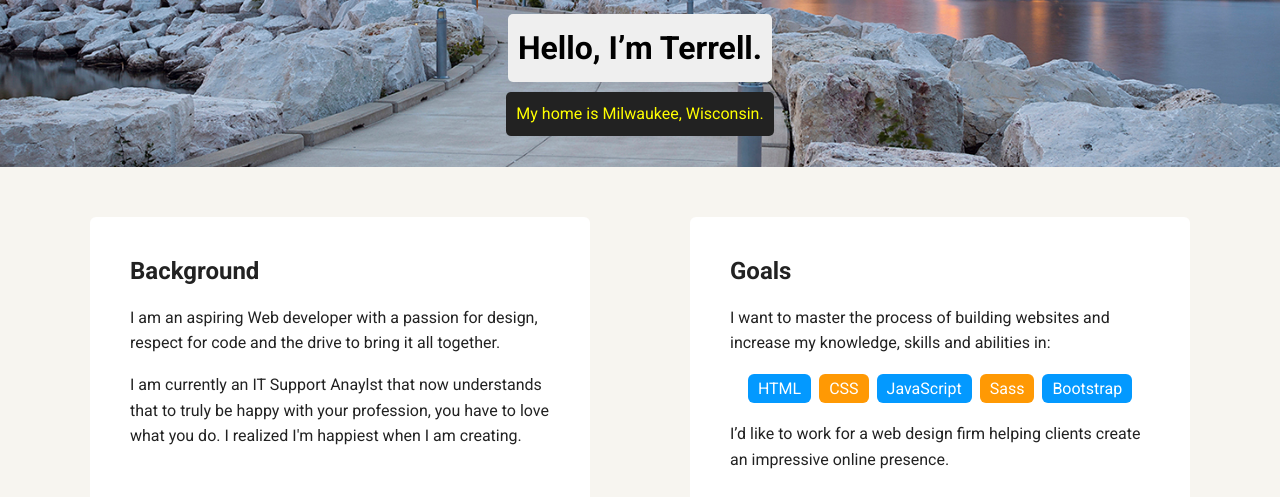
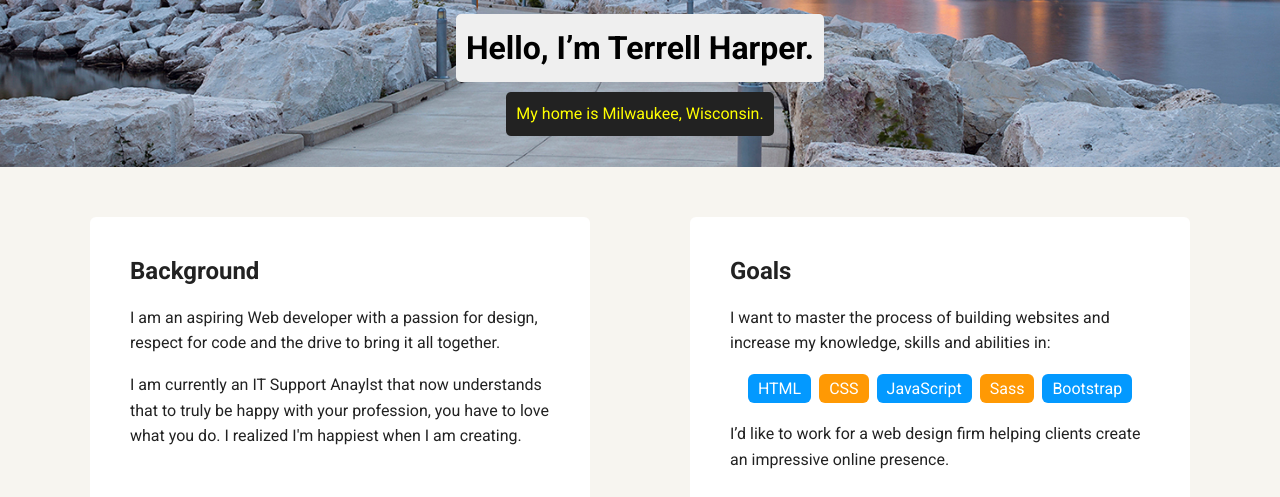
Before and after one commit to harper0478/portfolio_update_v1, a plain HTML site: page index.html in a window 1280 px wide. Shown: the part 303-800 px from the top of the page. Drawn offline with Linux system fonts and the light colour scheme; a web font is replaced by a local one.

Commit message:
Updated last name on Home page

```diff
--- a/index.html
+++ b/index.html
@@ -18,7 +18,7 @@
 
     <header>
       <img src="images/moai.jpg" alt="Picture of moai statue" class="profile-image">
-      <h1 class="tag name">Hello, I’m Terrell.</h1>
+      <h1 class="tag name">Hello, I’m Terrell Harper.</h1>
       <p class="tag location">My home is Milwaukee, Wisconsin.</p>
     </header>
 
```
